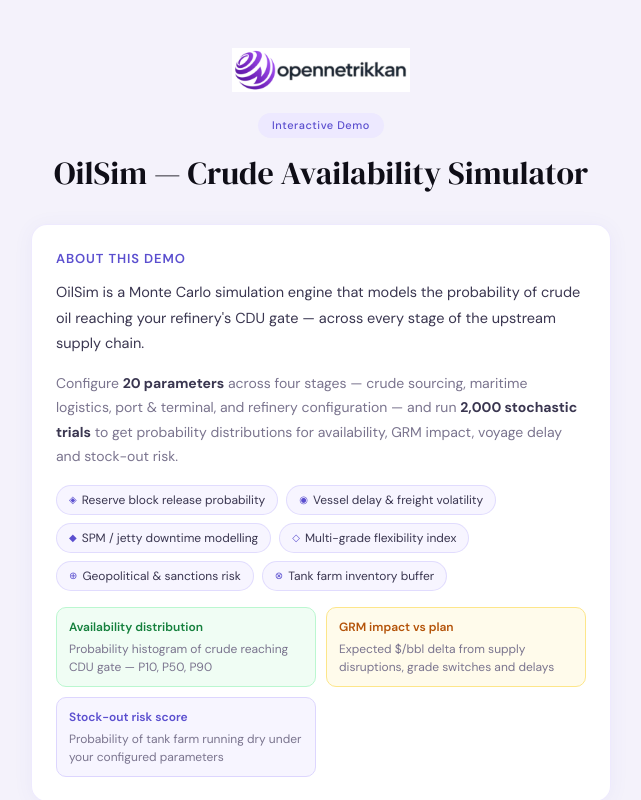
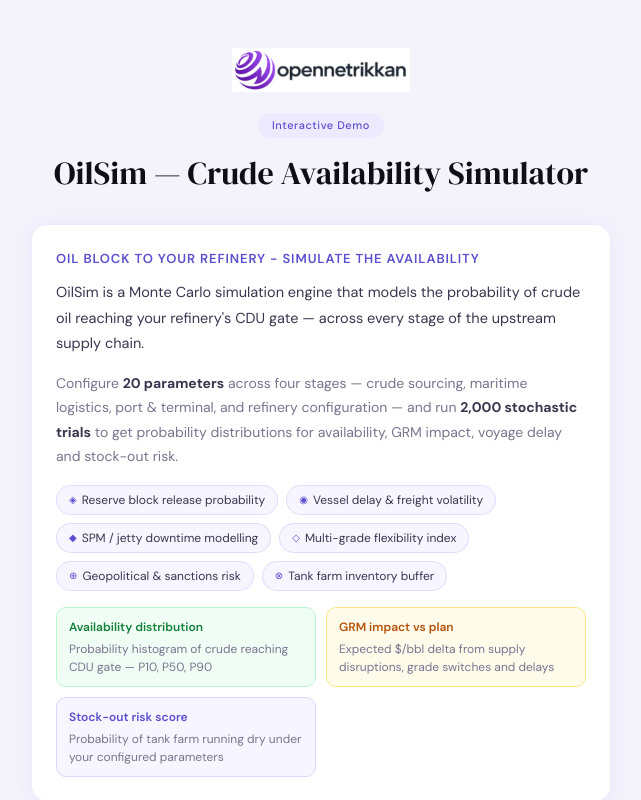
Before and after one commit to AviGitss/OilSim, a Next.js app: page / in a window 1280 px wide. Shown: the top 800 px of the page, without its empty margins (319-960 px from the left). Built offline with nearby package versions, Linux system fonts and the light colour scheme.

Commit message:
Oilsim - intro fix

```diff
--- a/app/page.tsx
+++ b/app/page.tsx
@@ -74,7 +74,7 @@
           {/* About this demo */}
           <div style={{ background:"rgba(255,255,255,0.97)", borderRadius:16, border:"1px solid rgba(221,214,254,0.5)", padding:"1.5rem", marginBottom:20, boxShadow:"0 2px 20px rgba(91,79,207,0.06)" }}>
             <p style={{ fontSize:13, fontWeight:600, color:C.acc, textTransform:"uppercase" as const, letterSpacing:"0.07em", marginBottom:12 }}>
-              About this demo
+              Oil block to your refinery - simulate the availability
             </p>
             <p style={{ fontSize:14.5, color:C.ink2, lineHeight:1.75, marginBottom:14 }}>
               OilSim is a Monte Carlo simulation engine that models the probability of crude oil
```
